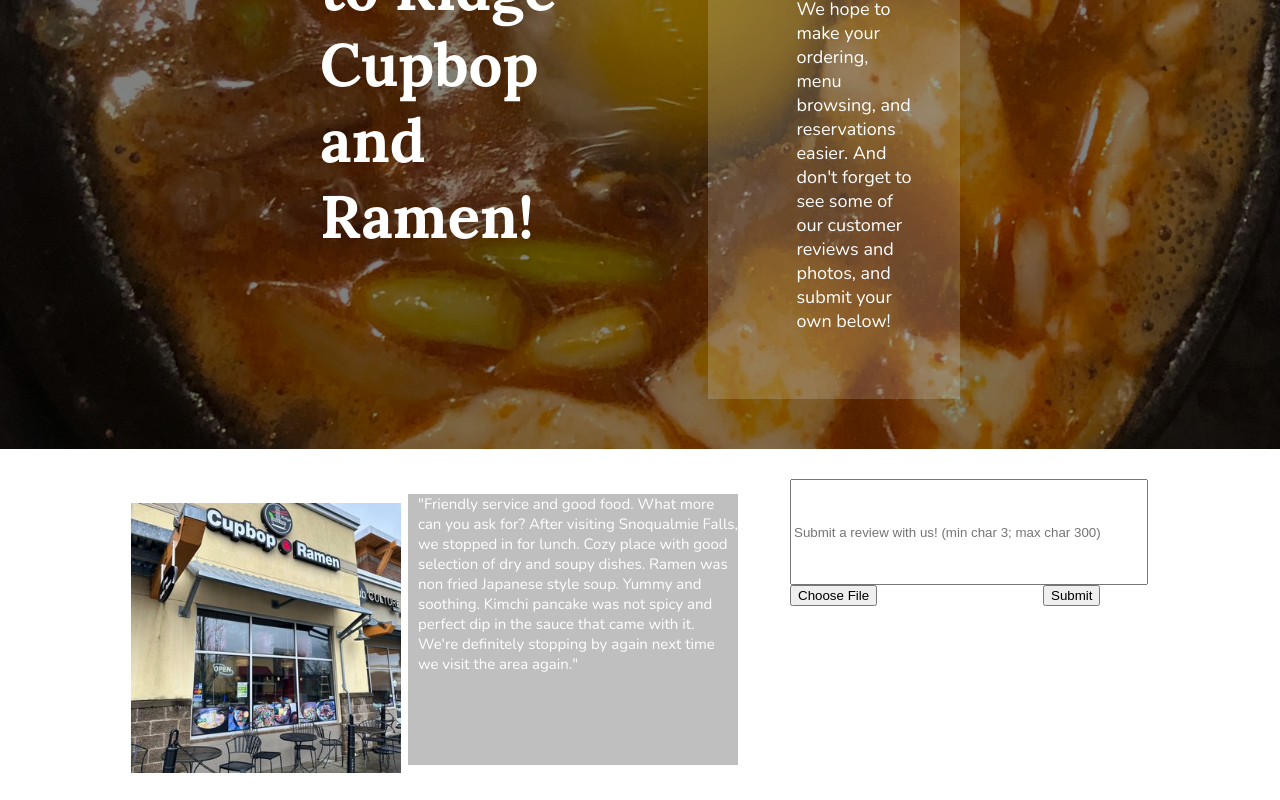
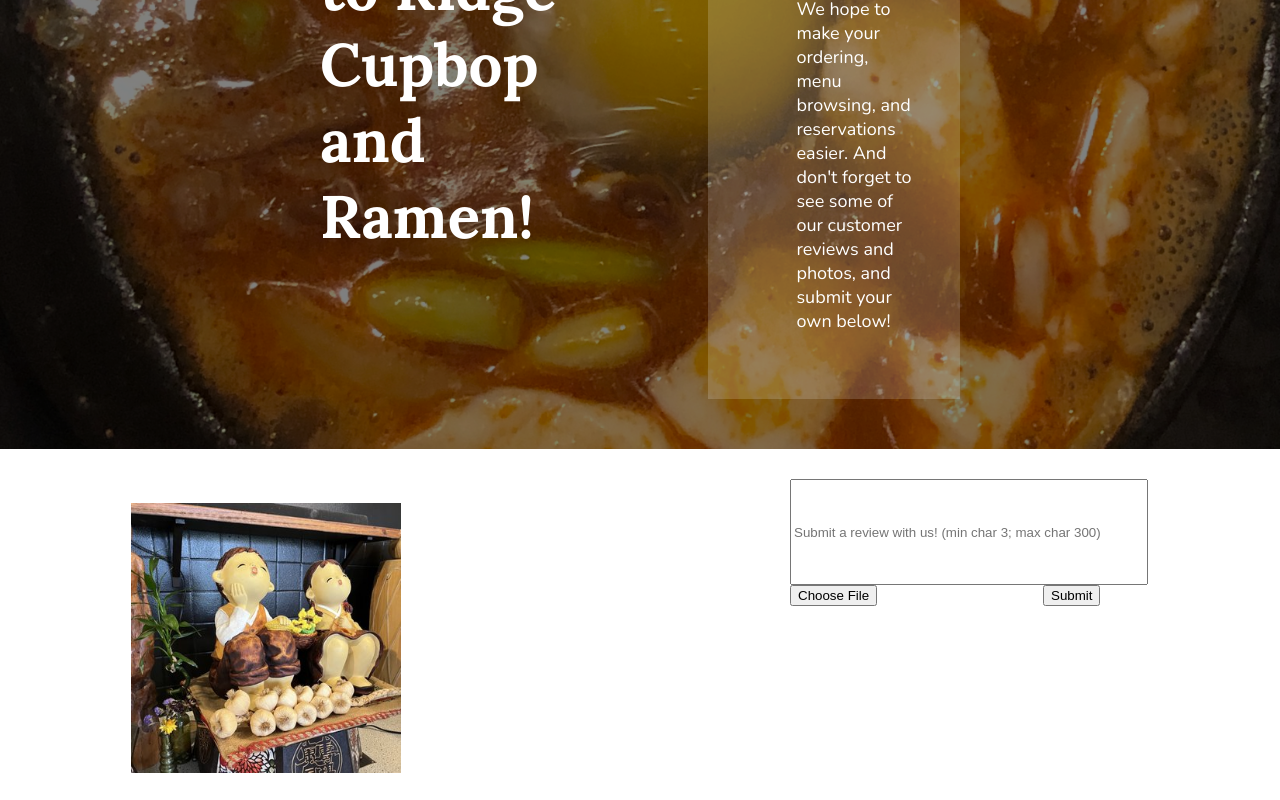
Before and after one commit to info340b-sp24/project-group4, a React (Create React App) app: page /home in a window 1280 px wide. Shown: the part 415-1215 px from the top of the page. Built offline with nearby package versions, Linux system fonts and the light colour scheme; no server answers; the database is empty.

Commit message:
Fix array and clean up

```diff
--- a/src/components/ReviewSection.js
+++ b/src/components/ReviewSection.js
@@ -6,7 +6,7 @@
 
 export function ReviewSection() {
     const [imageList, setImageList] = useState(images.keys().map(image => images(image)));
-    const [reviewList, setReviewList] = useState(["Friendly service and good food. What more can you ask for? After visiting Snoqualmie Falls, we stopped in for lunch. Cozy place with good selection of dry and soupy dishes. Ramen was non fried Japanese style soup. Yummy and soothing. Kimchi pancake was not spicy and perfect dip in the sauce that came with it. We're definitely stopping by again next time we visit the area again.", "Delicious food and great service. Walk in and order first, then sit down. Their kitchen is fast! Complimentary barley tea :) and kimchi.", "The food is delicious and the staff is wonderful. We're big fans of the ramen and hot pots!", "Awesome little restaurant with friendly service and great tasting food. The menu is large and offers lots of choices including vegetarian options. Loved our visit here and will definitely return!", "This place is sooooo yummy! The ramen is very good. You can dine in or take out. There are seats/tables inside and outside for sunny days.", "The food was awesome. My husband got the spicy ramen with pork belly and I got the shoyu vegetarian. We both truly enjoyed our dishes and the environment was so welcoming. Very fast and kind service. Limited drink options but that's ok."]);
+    const [reviewList, setReviewList] = useState(["Sooo cute! The atmosphere is great and place is cozy.", "Delicious food and great service. Walk in and order first, then sit down. Their kitchen is fast! Complimentary barley tea :) and kimchi.", "The food is delicious and the staff is wonderful. We're big fans of the ramen and hot pots!", "Awesome little restaurant with friendly service and great tasting food. The menu is large and offers lots of choices including vegetarian options. Loved our visit here and will definitely return!", "This place is sooooo yummy! The ramen is very good. You can dine in or take out. There are seats/tables inside and outside for sunny days.", "The food was awesome. My husband got the spicy ramen with pork belly and I got the shoyu vegetarian. We both truly enjoyed our dishes and the environment was so welcoming. Very fast and kind service. Limited drink options but that's ok."]);
 
     const [currentReview, setCurrentReview] = useState(0);
     const [showNotification, setShowNotification] = useState(false);
@@ -58,9 +58,10 @@
             .then((snapshot) => {
                 return getDownloadURL(snapshot.ref);
             }).then((downloadURL) => {
+                const newImageList = [...imageList, downloadURL];
+
                 setImageList([...imageList, downloadURL]);
                 setReviewList([...reviewList, event.target.textRev.value]);
-
                 let index = imageList.length;
                 set(child(ref(db), `Reviews/ReviewsPicturesURL/${index}`), downloadURL)
                     .catch((error) => {
@@ -71,7 +72,7 @@
                     .catch((error) => {
                         console.error(error);
                     });
-                setCurrentReview(reviewList.length - 1);
+                setCurrentReview(newImageList.length - 1);
                 setShowNotification(true);
             })
             .catch((error) => console.error(error));
--- a/src/style.css
+++ b/src/style.css
@@ -334,7 +334,6 @@
   margin-bottom: 0;
 }
 
-
 .reservation-form h1 {
   color: white;
   text-align: center;
@@ -529,7 +528,6 @@
     font-family: "Nunito", Arial, Calibri, sans-serif;
     font-size: 15px;
     padding-left: 10px;
-    background-color: rgba(128, 128, 128, 0.5);
   }
 
   .reviewContainer .noti {
```
Also changed, not shown: public/Images/ReviewPhotos/gal-10.jpg (deleted), public/Images/ReviewPhotos/gal-14.jpg (added).
